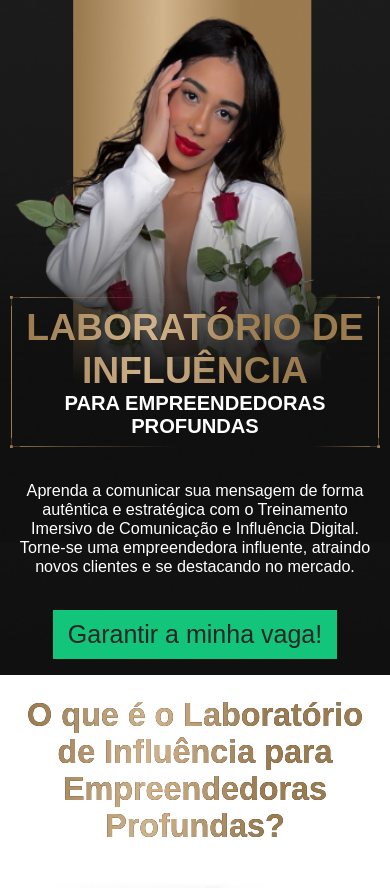
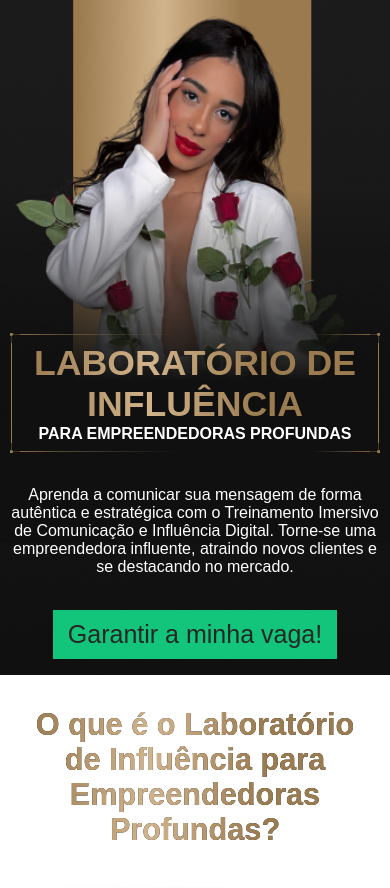
Before and after one commit to samuel-alves21/influency-lap, a website: page index.html in a window 390 px wide. Shown: the top 888 px of the page. Drawn offline with Linux system fonts and the light colour scheme; a web font is replaced by a local one.

Commit message:
responsive notebook update

```diff
--- a/style.css
+++ b/style.css
@@ -27,16 +27,16 @@ h1, h2, h3, h5, h6 {
 }
 
 h1 {
-  font-size: calc(25px + 1vw + 1vh);
+  font-size: calc(25px + 1vw + 0.8vh);
 }
 
 h2 {
-  font-size: calc(20px + 1vw + 1vh);
+  font-size: calc(20px + 1vw + 0.8vh);
 }
 
 
 h4 {
-  font-size: calc(14px + 0.5vw + 0.5vh);
+  font-size: calc(14px + 0.5vw + 0.0.3vh);
   color: white;
   font-family: 'Gotham', sans-serif;
 }
@@ -50,7 +50,7 @@ button {
 }
 
 p {
-  font-size: calc(10px + 0.5vw + 0.5vh);
+  font-size: calc(10px + 0.5vw + 0.0.3vh);
   font-family: 'Gotham', sans-serif;
 }
 
```
